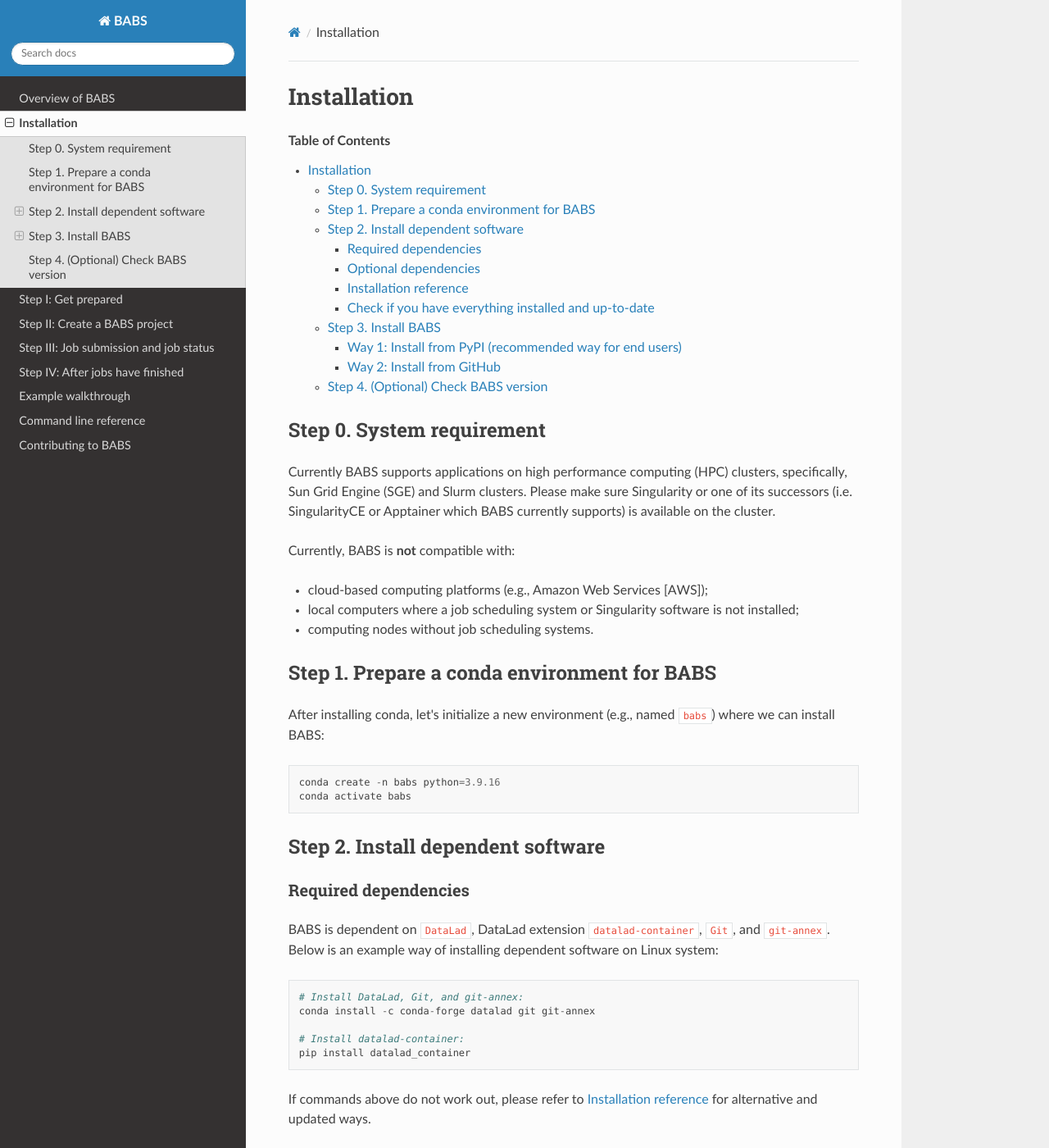
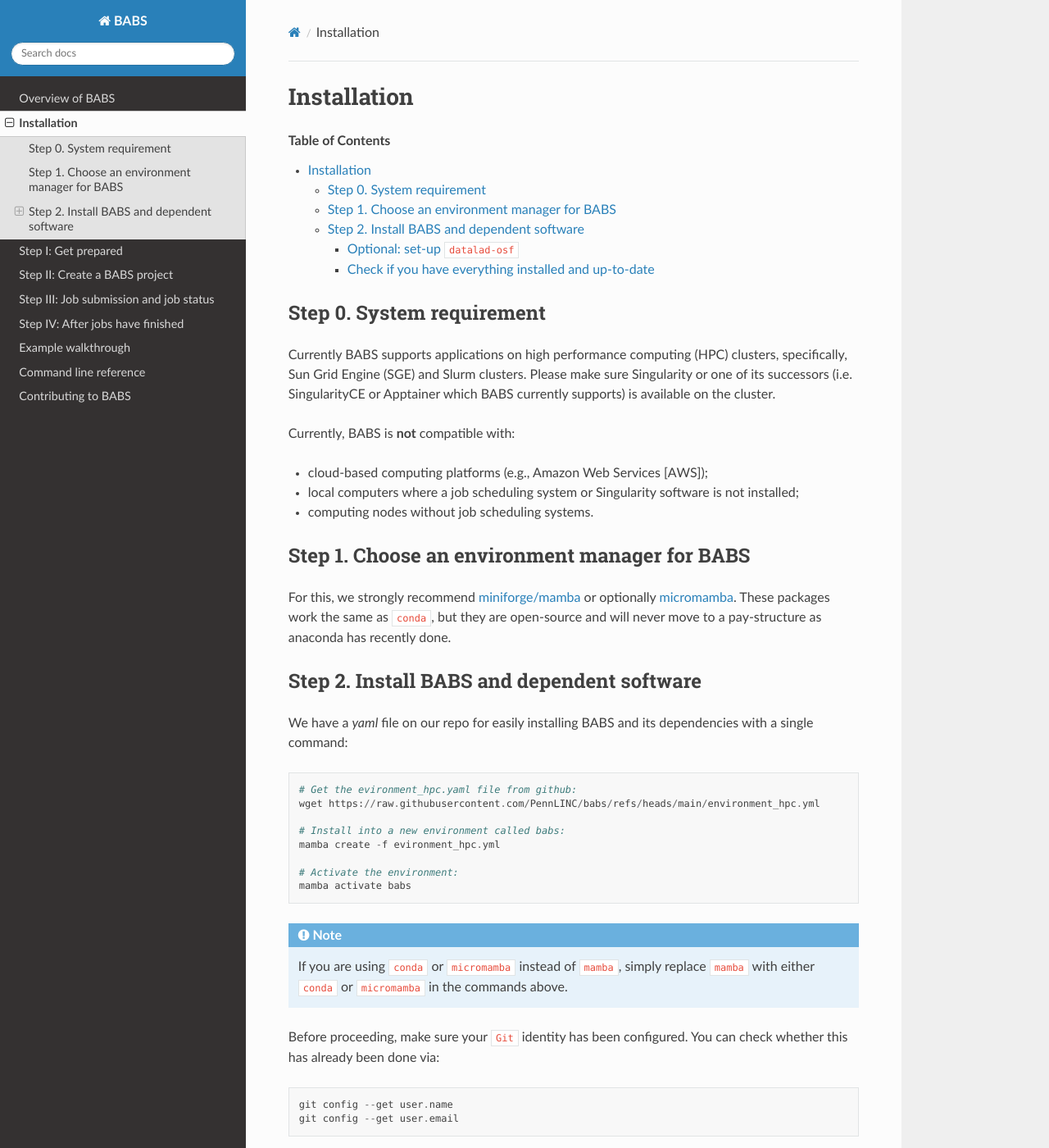
Before and after one commit to PennLINC/babs, a Sphinx documentation site: the page built from docs/installation.rst, in a window 1280 px wide and 1400 px high. Shown: the whole window at 82% size. Built offline with Sphinx 7.4.7 and the Read the Docs theme 3.1.0, drawn with Linux system fonts in a browser that asks for light colours; the version number could not be read and is left out; some of the changed text lies outside the part shown.

Commit message:
Add a yml file for creating a mamba environment on an hpc (#217)
Co-authored-by: Parker Singleton <sps253@cornell.edu>
Co-authored-by: Taylor Salo <salot@pennmedicine.upenn.edu>
Co-authored-by: Steven Meisler <smeisler13@gmail.com>

```diff
--- a/docs/installation.rst
+++ b/docs/installation.rst
@@ -18,30 +18,30 @@
 * local computers where a job scheduling system or Singularity software is not installed;
 * computing nodes without job scheduling systems.
 
-Step 1. Prepare a conda environment for BABS
-=============================================
+Step 1. Choose an environment manager for BABS
+===============================================
+For this, we strongly recommend `miniforge/mamba <https://github.com/conda-forge/miniforge>`_
+or optionally `micromamba <https://mamba.readthedocs.io/en/latest/installation/micromamba-installation.html>`_.
+These packages work the same as ``conda``, but they are open-source and will never move to a pay-structure as
+anaconda has recently done.
 
-After installing conda, let's initialize a new environment (e.g., named ``babs``)
-where we can install BABS::
+Step 2. Install BABS and dependent software
+============================================
 
-    conda create -n babs python=3.9.16
-    conda activate babs
+We have a `yaml` file on our repo for easily installing BABS and its dependencies with a single command::
 
-Step 2. Install dependent software
-=====================================
+    # Get the evironment_hpc.yaml file from github:
+    wget https://raw.githubusercontent.com/PennLINC/babs/refs/heads/main/environment_hpc.yml
 
-Required dependencies
-------------------------------
-BABS is dependent on ``DataLad``, DataLad extension ``datalad-container``, ``Git``, and ``git-annex``.
-Below is an example way of installing dependent software on Linux system::
+    # Install into a new environment called babs:
+    mamba create -f evironment_hpc.yml
 
-    # Install DataLad, Git, and git-annex:
-    conda install -c conda-forge datalad git git-annex
+    # Activate the environment:
+    mamba activate babs
 
-    # Install datalad-container:
-    pip install datalad_container
-
-If commands above do not work out, please refer to `Installation reference`_ for alternative and updated ways.
+.. note::
+    If you are using ``conda`` or ``micromamba`` instead of ``mamba``, simply replace ``mamba``
+    with either ``conda`` or ``micromamba`` in the commands above.
 
 Before proceeding, make sure your ``Git`` identity has been configured.
 You can check whether this has already been done via::
@@ -61,9 +61,9 @@
 ..  ref: https://psychoinformatics-de.github.io/rdm-course/01-content-tracking-with-datalad/index.html#setting-up
 ..  ref: https://git-scm.com/book/en/v2/Getting-Started-First-Time-Git-Setup
 
-Optional dependencies
--------------------------------
-Besides required software listed above, you also need to install ``datalad-osf`` only if:
+Optional: set-up ``datalad-osf``
+---------------------------------
+You also need to configure ``datalad-osf`` only if:
 
 * if you're an end user and your input DataLad dataset is on OSF;
 
@@ -71,21 +71,12 @@
 
 * or if you're a developer and you will be running our ``pytest``;
 
-How to install ``datalad-osf``::
-
-    # Install datalad-osf:
-    pip install datalad-osf
+How to configure ``datalad-osf``::
 
     # Provide your OSF credentials  - this step is very important!
     datalad osf-credentials --method userpassword
 
-
-Installation reference
----------------------------
-
-- ``DataLad``, ``Git``, and ``git-annex``: https://handbook.datalad.org/en/latest/intro/installation.html
-- ``datalad-container``: https://github.com/datalad/datalad-container
-- (optional) ``datalad-osf``: http://docs.datalad.org/projects/osf/en/latest/settingup.html
+For up-to-date information on configuring ``datalad-osf`` see: http://docs.datalad.org/projects/osf/en/latest/settingup.html
 
 Check if you have everything installed and up-to-date
 --------------------------------------------------------
@@ -96,65 +87,34 @@
 
 Check dependencies' versions using commands below::
 
-    # required dependencies:
+    # dependencies:
     datalad --version
     git --version
     git-annex version
     datalad containers-add --version
-
-    # optional dependencies:
     datalad osf-credentials --version
 
-
-Step 3. Install BABS
-============================
-
-Way 1: Install from PyPI (recommended way for end users)
--------------------------------------------------------------
-
-To install BABS from `PyPI <https://pypi.org/project/babs/>`_::
-
-    pip install babs
-
-If you have already installed BABS but now hope to upgrade it::
-
-    pip install --upgrade babs
-
-Way 2: Install from GitHub
------------------------------
-
-.. warning::
-
-    The version you will install from GitHub might be an unstable version.
-    Therefore installing from GitHub is not the recommended way for **end users**,
-    unless you're specifically looking for an unstable version
-    that's not available on PyPI.
-
-To install BABS from `GitHub <https://github.com/PennLINC/babs>`_::
-
-    git clone https://github.com/PennLINC/babs.git
-    cd babs
-    pip install .   # for end user
-
-    # You may remove the original source code if you are an end user:
-    cd ..
-    rm -r babs
-
-If you are a developer, and if there is any update in the source code locally,
-you may update the installation with::
-
-    # Suppose you are in root directory of babs source code:
-    pip install -e .    # for developer to update
-
-If you are a developer and you'd like to run our ``pytest`` locally, please install BABS in the following way
-so that necessary packages for our testing infrastructure will also be installed: ``pip install -e .[tests]``.
-
-Step 4. (Optional) Check BABS version
-======================================
-
-You can use command below to check the BABS version you installed::
-
+    # babs
     pip show babs
 
-.. developer's note: above command works for both installation ways:
-..  install from pypi and install from github
+It is a good idea to use the versions at or above the versions listed:
+
+.. developer's note: these were installed on 3/19/2025.
+
+..  code-block:: console
+
+    $ python --version
+    Python 3.11.11
+    $ datalad --version
+    datalad 1.1.5
+    $ git --version
+    git version 2.49.0
+    $ git-annex version
+    git-annex version: 10.20230626-g8594d49
+    $ datalad containers-add --version
+    datalad_container 1.2.5
+    $ datalad osf-credentials --version
+    datalad_osf 0.3.0
+    $ pip show babs
+    Name: babs
+    Version: 0.0.9
```
Also changed, not shown: docs/walkthrough.rst (+16 -16 lines), environment_hpc.yml (added, +31 -0 lines).
